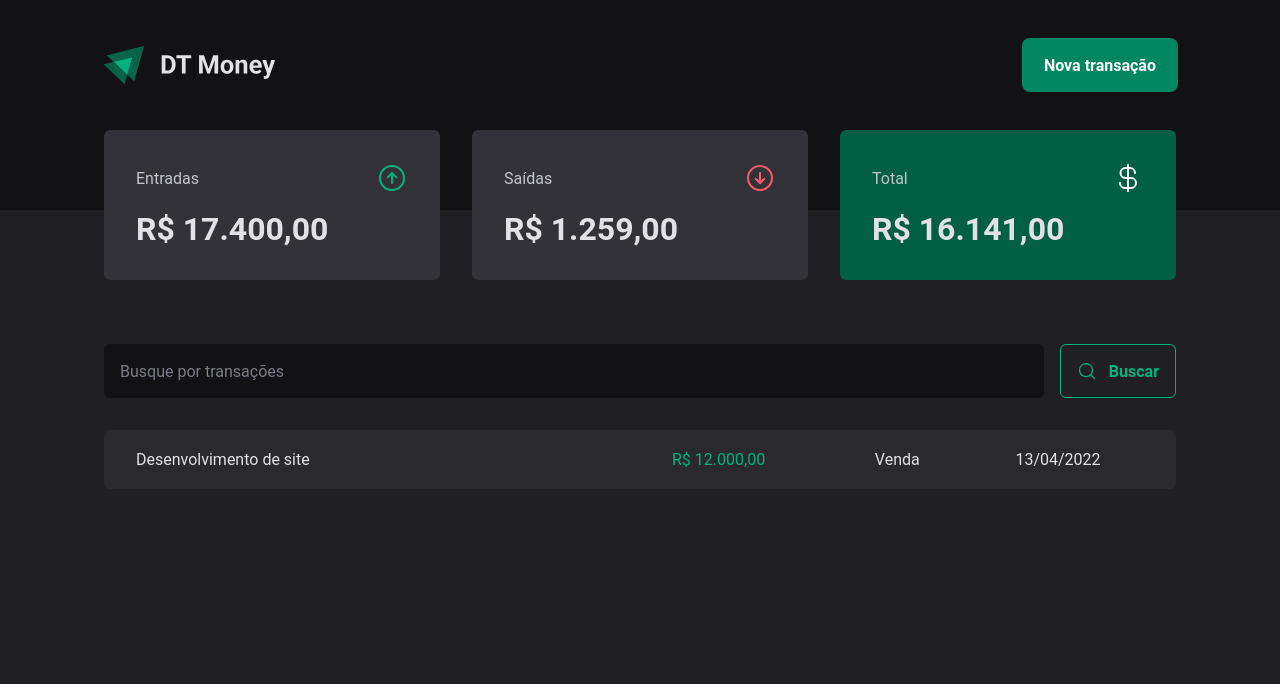
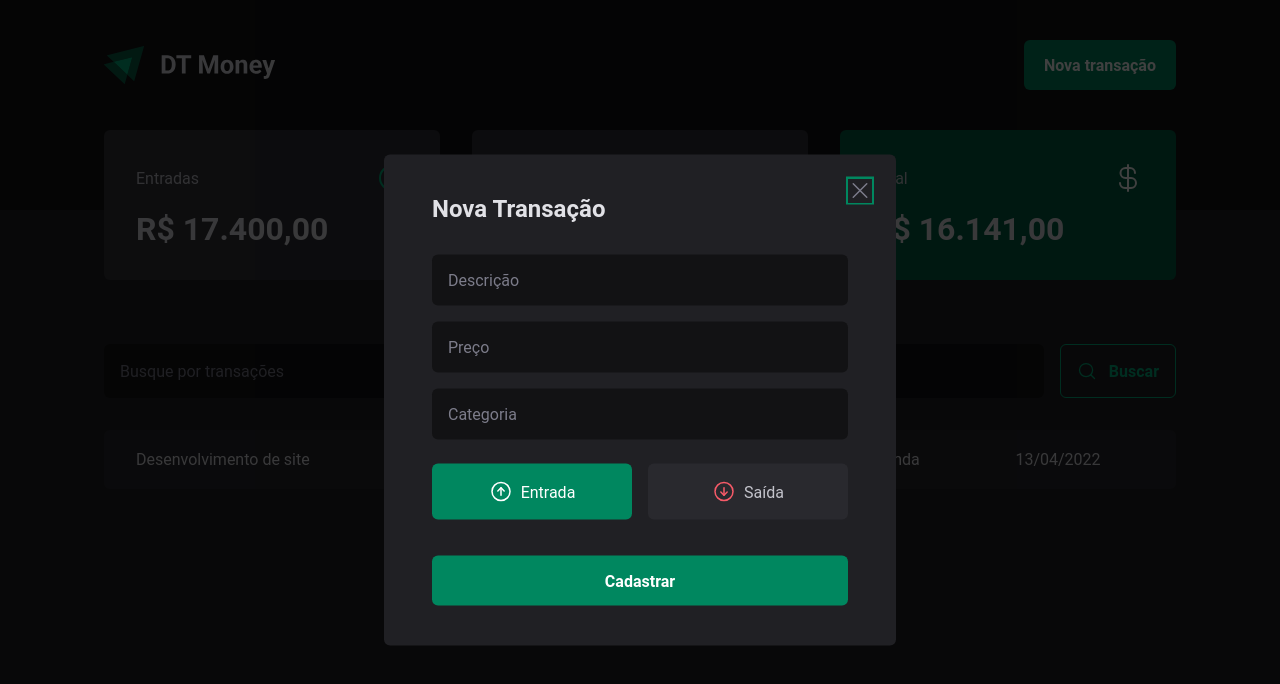
Before and after one commit to leandrolima132/03-dt-money, a React app: page / in a window 1280 px wide. Both pictures are taken after a click on the button "Nova transação". Shown: the top 684 px of the page. Built offline with nearby package versions, Linux system fonts and the light colour scheme; the HTML template or start-up script is replaced by a standard one.

Commit message:
feat: create NewTransactionModal component

```diff
--- a/src/components/Header/index.tsx
+++ b/src/components/Header/index.tsx
@@ -1,15 +1,21 @@
 import { HeaderContainer, HeaderContent, NewTransactionButton,  } from './styles'
+import * as Dialog from '@radix-ui/react-dialog'
 
 import logoImg from '../../assets/logo.svg'
+import { NewTransactionModal } from '../NewTransactionModal'
 
 export function Header() {
   return (
     <HeaderContainer>
       <HeaderContent>
         <img src={logoImg} alt="" />
+        <Dialog.Root>
+          <Dialog.Trigger asChild>
+            <NewTransactionButton>Nova transação</NewTransactionButton>
+          </Dialog.Trigger>
 
-        <NewTransactionButton>Nova transação</NewTransactionButton>
-
+          <NewTransactionModal />
+        </Dialog.Root>
       </HeaderContent>
     </HeaderContainer>
   )
--- /dev/null
+++ b/src/components/NewTransactionModal/index.tsx
@@ -0,0 +1,103 @@
+import { zodResolver } from '@hookform/resolvers/zod'
+import * as Dialog from '@radix-ui/react-dialog'
+import { ArrowCircleDown, ArrowCircleUp, X } from 'phosphor-react'
+import { Controller, useForm } from 'react-hook-form'
+import * as z from 'zod'
+
+import {
+  CloseButton,
+  Content,
+  Overlay,
+  TransactionType,
+  TransactionTypeButton,
+} from './styles'
+
+const newTransactionFormSchema = z.object({
+  description: z.string(),
+  price: z.number(),
+  category: z.string(),
+  type: z.enum(['income', 'outcome']),
+})
+
+type NewTransactionFormInputs = z.infer<typeof newTransactionFormSchema>
+
+export function NewTransactionModal() {
+
+
+  const {
+    control,
+    register,
+    handleSubmit,
+    formState: { isSubmitting },
+  } = useForm<NewTransactionFormInputs>({
+    resolver: zodResolver(newTransactionFormSchema),
+    defaultValues: {
+      type: 'income',
+    },
+  })
+
+  async function handleCreateNewTransaction(data: NewTransactionFormInputs) {
+    console.log(data)
+  }
+
+  return (
+    <Dialog.Portal>
+      <Overlay />
+
+      <Content>
+        <Dialog.Title>Nova Transação</Dialog.Title>
+
+        <CloseButton>
+          <X size={24} />
+        </CloseButton>
+
+        <form onSubmit={handleSubmit(handleCreateNewTransaction)}>
+          <input
+            type="text"
+            placeholder="Descrição"
+            required
+            {...register('description')}
+          />
+          <input
+            type="tel"
+            placeholder="Preço"
+            required
+            {...register('price', { valueAsNumber: true })}
+          />
+          <input
+            type="text"
+            placeholder="Categoria"
+            required
+            {...register('category')}
+          />
+
+          <Controller
+            control={control}
+            name="type"
+            render={({ field }) => {
+              return (
+                <TransactionType
+                  onValueChange={field.onChange}
+                  value={field.value}
+                >
+                  <TransactionTypeButton variant="income" value="income">
+                    <ArrowCircleUp size={24} />
+                    Entrada
+                  </TransactionTypeButton>
+                  <TransactionTypeButton variant="outcome" value="outcome">
+                    <ArrowCircleDown size={24} />
+                    Saída
+                  </TransactionTypeButton>
+                </TransactionType>
+              )
+            }}
+          />
+
+          <button type="submit" disabled={isSubmitting}>
+            Cadastrar
+          </button>
+        </form>
+      </Content>
+    </Dialog.Portal>
+  )
+}
--- /dev/null
+++ b/src/components/NewTransactionModal/styles.ts
@@ -0,0 +1,126 @@
+import styled from "styled-components";
+import * as Dialog from "@radix-ui/react-dialog";
+import * as RadioGroup from "@radix-ui/react-radio-group";
+
+export const Overlay = styled(Dialog.Overlay)`
+  position: fixed;
+  width: 100vw;
+  height: 100vh;
+  inset: 0;
+  background: rgba(0, 0, 0, 0.75);
+`;
+
+export const Content = styled(Dialog.Content)`
+  min-width: 32rem;
+  border-radius: 6px;
+  padding: 2.5rem 3rem;
+  background: ${(props) => props.theme["gray-800"]};
+
+  position: fixed;
+  top: 50%;
+  left: 50%;
+  transform: translate(-50%, -50%);
+
+  form {
+    margin-top: 2rem;
+
+    display: flex;
+    flex-direction: column;
+    gap: 1rem;
+
+    input {
+      border-radius: 6px;
+      border: 0;
+      background: ${(props) => props.theme["gray-900"]};
+      color: ${(props) => props.theme["gray-300"]};
+      padding: 1rem;
+
+      &::placeholder {
+        color: ${(props) => props.theme["gray-500"]};
+      }
+    }
+
+    button[type="submit"] {
+      height: 50px;
+      border: 0;
+      background: ${(props) => props.theme["green-500"]};
+      color: ${(props) => props.theme.white};
+      font-weight: bold;
+      padding: 0 1.25rem;
+      border-radius: 6px;
+      margin-top: 1.25rem;
+      cursor: pointer;
+
+      &:disabled {
+        opacity: 0.6;
+        cursor: not-allowed;
+      }
+
+      &:not(:disabled):hover {
+        background: ${(props) => props.theme["green-700"]};
+        transition: background-color 0.2s;
+      }
+    }
+  }
+`;
+
+export const CloseButton = styled(Dialog.Close)`
+  position: absolute;
+  background: transparent;
+  border: 0;
+  top: 1.5rem;
+  right: 1.5rem;
+  line-height: 0;
+  cursor: pointer;
+  color: ${(props) => props.theme["gray-500"]};
+`;
+
+export const TransactionType = styled(RadioGroup.Root)`
+  display: grid;
+  grid-template-columns: repeat(2, 1fr);
+  gap: 1rem;
+  margin-top: 0.5rem;
+`;
+
+interface TransactionTypeButtonProps {
+  variant: "income" | "outcome";
+}
+
+export const TransactionTypeButton = styled(
+  RadioGroup.Item
+)<TransactionTypeButtonProps>`
+  background: ${(props) => props.theme["gray-700"]};
+  padding: 1rem;
+  display: flex;
+  align-items: center;
+  justify-content: center;
+  gap: 0.5rem;
+  border-radius: 6px;
+  cursor: pointer;
+  border: 0;
+  color: ${(props) => props.theme["gray-300"]};
+
+  svg {
+    color: ${(props) =>
+      props.variant === "income"
+        ? props.theme["green-300"]
+        : props.theme["red-300"]};
+  }
+
+  &[data-state="unchecked"]:hover {
+    transition: background-color 0.2s;
+    background: ${(props) => props.theme["gray-600"]};
+  }
+
+  &[data-state="checked"] {
+    color: ${(props) => props.theme.white};
+    background: ${(props) =>
+      props.variant === "income"
+        ? props.theme["green-500"]
+        : props.theme["red-500"]};
+
+    svg {
+      color: ${(props) => props.theme.white};
+    }
+  }
+`;
```
